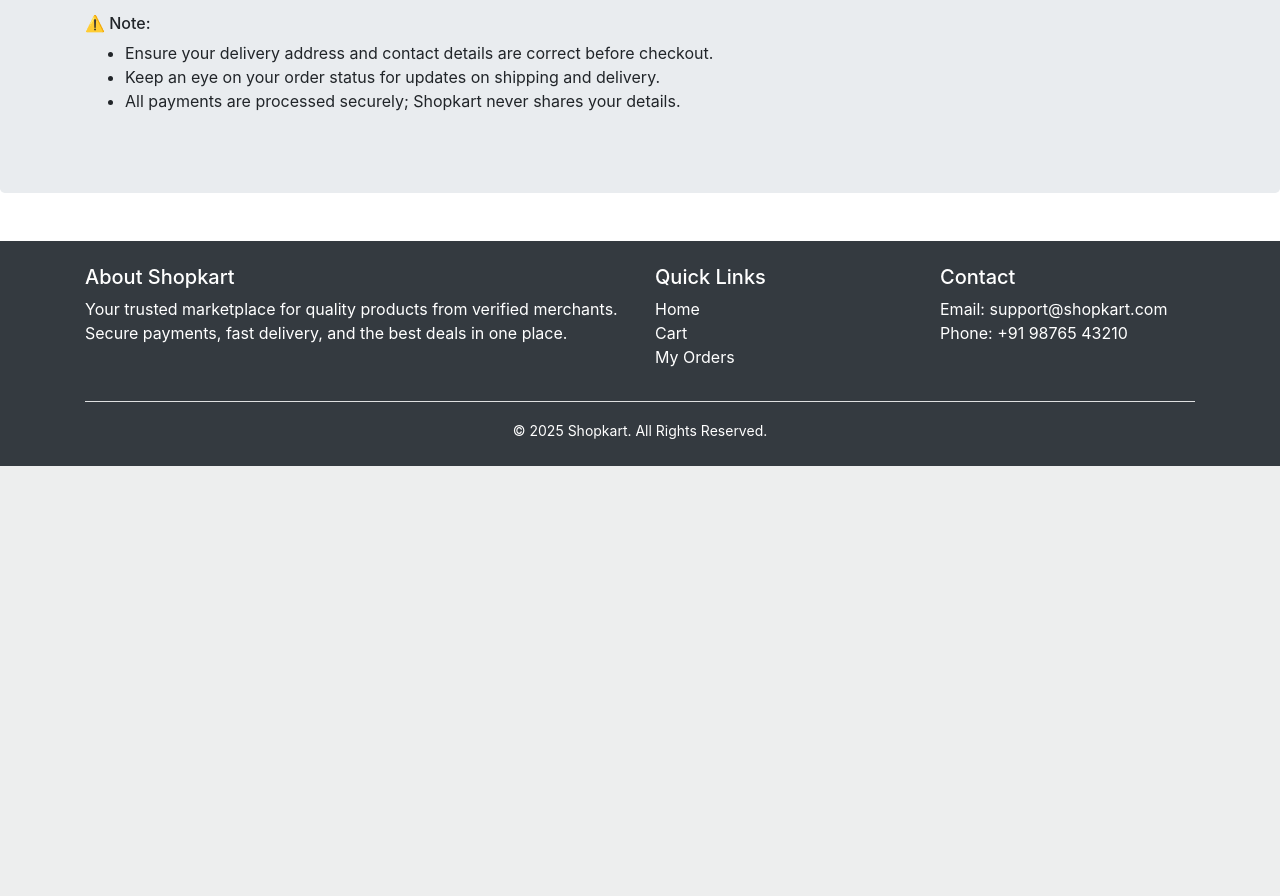
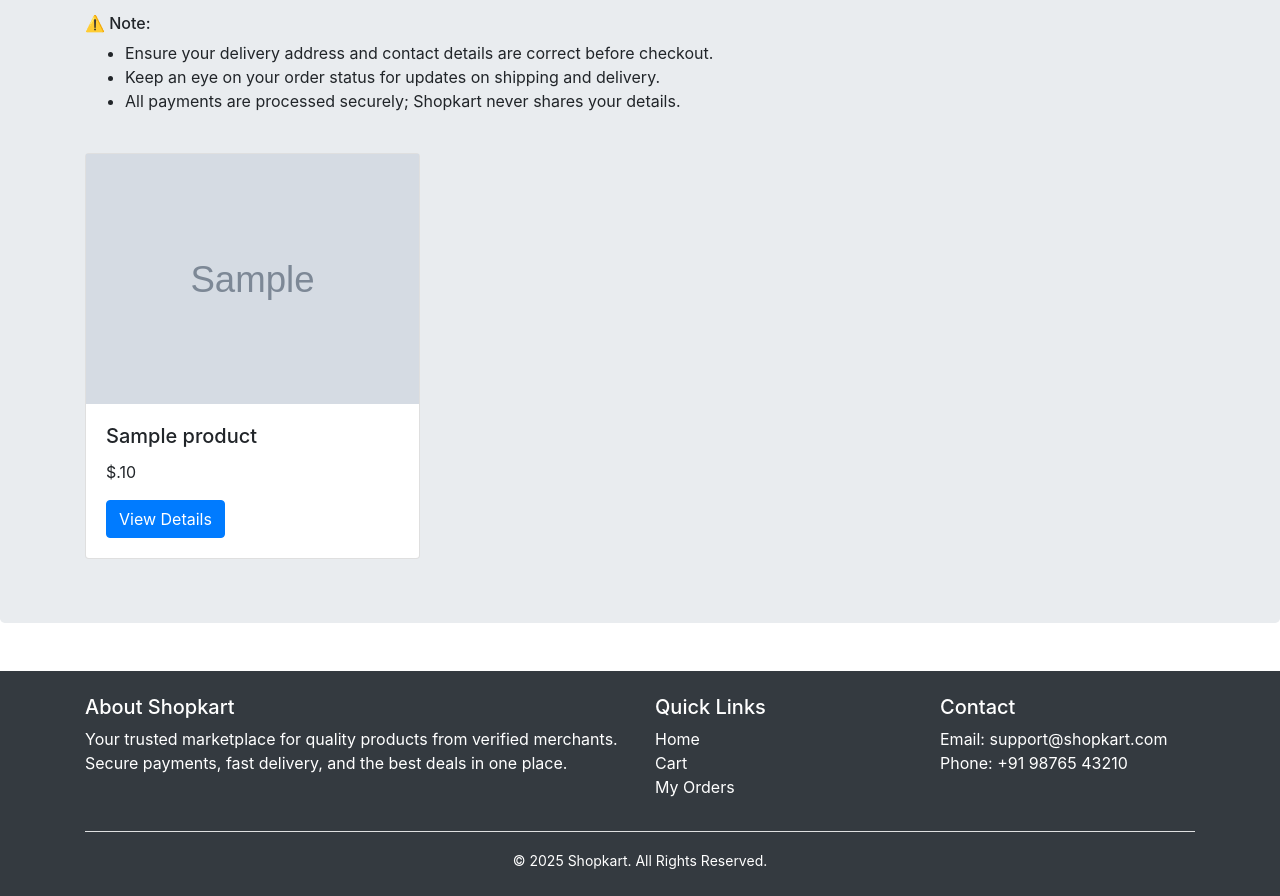
Before and after one commit to 6jp9/my_project, a Django app: template templates/home/home.html in a window 1280 px wide. Shown: the part 502-1398 px from the top of the page. Before the commit the page ends 968 px from the top, so only its background shows below. Run offline with Django 3.2, Linux system fonts and the light colour scheme; the template is opened without the code that fills it: most values are stand-ins (such as "Sample title", 1, 10 or a date in 2020); grey boxes marked "Sample" are stand-in pictures.

Commit message:
products added

```diff
--- a/Payment_Gateway/settings.py
+++ b/Payment_Gateway/settings.py
@@ -16,6 +16,9 @@
 BASE_DIR = Path(__file__).resolve().parent.parent
 
 TEMPLATES_DIR = BASE_DIR/'templates'
+
+MEDIA_URL = '/media/'
+MEDIA_ROOT = BASE_DIR / 'media'
 
 # Quick-start development settings - unsuitable for production
 # See https://docs.djangoproject.com/en/5.2/howto/deployment/checklist/
--- a/Payment_Gateway/urls.py
+++ b/Payment_Gateway/urls.py
@@ -16,6 +16,8 @@
 """
 from django.contrib import admin
 from django.urls import path,include
+from django.conf.urls.static import static
+from . import settings
 
 urlpatterns = [
     path('admin/', admin.site.urls),
@@ -23,4 +25,4 @@
     path('',include('cartapp.urls')),
     path('',include('user.urls')),
     path('accounts',include('django.contrib.auth.urls'))
-]
+]+ static(settings.MEDIA_URL, document_root=settings.MEDIA_ROOT)
--- a/home/admin.py
+++ b/home/admin.py
@@ -2,5 +2,5 @@
 from . import models
 # Register your models here.
 class Products_Admin(admin.ModelAdmin):
-    list_display = ['product_id','name', 'price', 'stock', 'merchant']
+    list_display = ['product_id','name', 'price', 'stock', 'merchant_id','image']
 admin.site.register(models.Products,Products_Admin)
--- a/home/urls.py
+++ b/home/urls.py
@@ -4,5 +4,5 @@
 urlpatterns = [
     path('', views.home, name='home'),
     path('orders/',views.orders,name='orders'),
-    path('addproduct/',views.add_product)
+    path('addproduct/<str:username>/',views.add_product)
 ]
--- a/templates/home/addproductform.html
+++ b/templates/home/addproductform.html
@@ -5,7 +5,7 @@
     <div class="container">
         <h1>Sign-Up</h1>
         <div id="nullDiv" style="height: max-content; text-align: center;">
-        <form method="POST">
+        <form method="POST" enctype="multipart/form-data">
             {{form.as_p}}
             {% csrf_token %}
             <input type="submit" class="btn btn-success btn-lg" value="submit">
--- a/templates/home/home.html
+++ b/templates/home/home.html
@@ -29,6 +29,27 @@
         <li>All payments are processed securely; Shopkart never shares your details.</li>
       </ul>
     </p>
+ <div class="container"><br>
+  {% if product %}
+  <div class="row" style="gap: 20px;">
+    {% for i in product %}
+      <div class="card">
+        <img src="{{i.image.url}}" alt="cart" height="250">
+        <div class="card-body">
+          <h5 class="card-title">{{i.name}}</h5>
+      <p class="card-text">$.{{i.price}}</p>
+          <a href="#" class="btn btn-primary">View Details</a>
+        </div>
+      </div>
+    {% endfor %}
+    {% else %}
+    <h2 style="color: aliceblue;">No Items inserted....!!!</h2>
+    {% endif %}
   </div>
 </div>
+</div>
+
+  </div>
+
+</div>
 {% endblock %}
--- a/templates/user/merchant_profile.html
+++ b/templates/user/merchant_profile.html
@@ -30,7 +30,7 @@
                     <td>{{ merchant.address }}</td>
                 </tr>
             </table>
-            <a href="#" class="btn btn-success mt-3">Test</a><a href="\addproduct/" class="btn btn-success mt-3">Add cart</a>
+            <a href="#" class="btn btn-success mt-3">Test</a><a href="\addproduct/{{ merchant.username }}" class="btn btn-success mt-3">Add cart</a>
         </div>
     {% else %}
         <div style="text-align: center;">
```
Also changed, not shown: home/views.py (+16 -5 lines), media/products/cart.png (added), media/products/cart_ZLxnsVc.png (added), media/products/cart_iNtMCbh.png (added), media/products/cart_waVTgpl.png (added).
